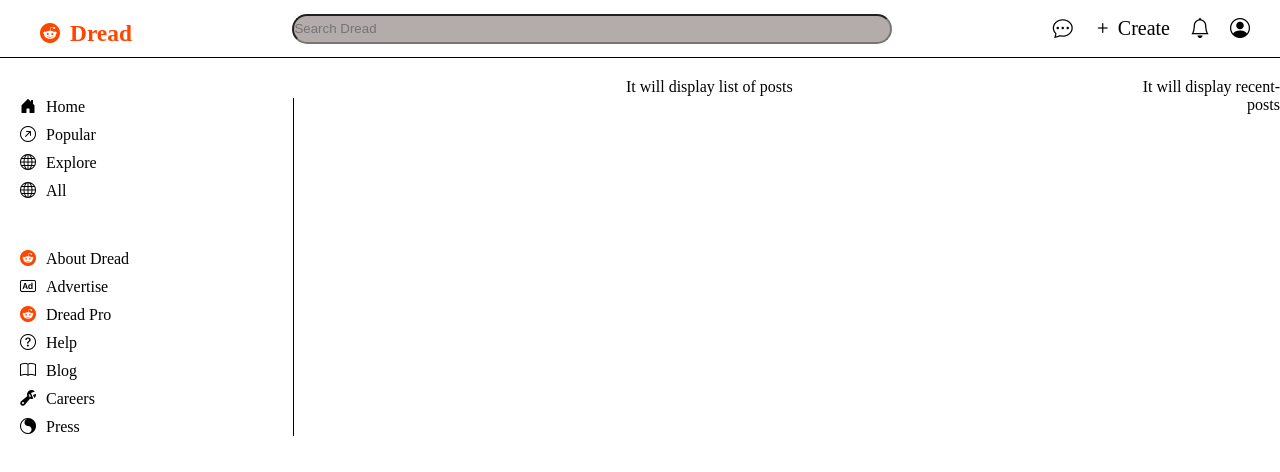
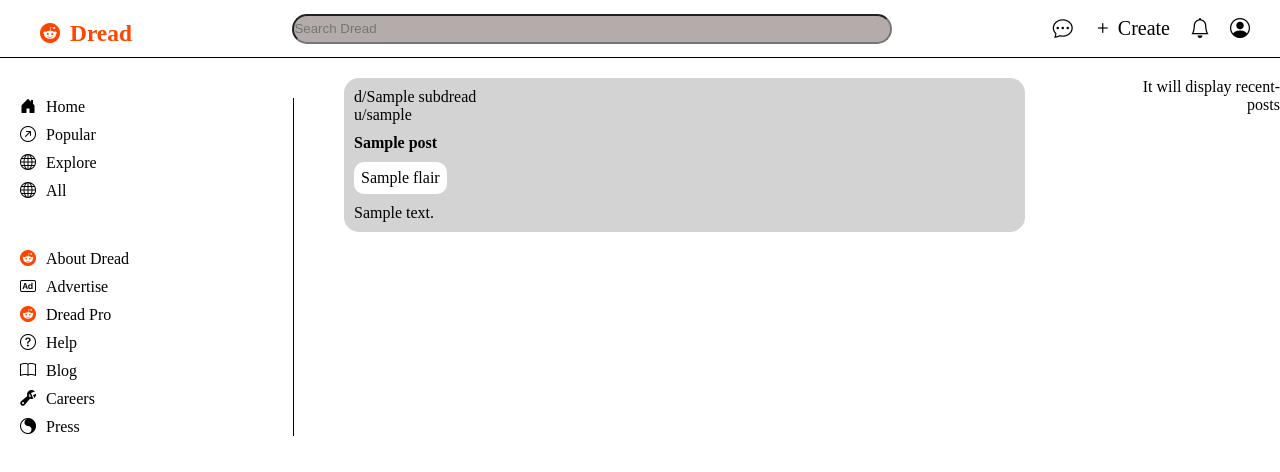
Before and after one commit to jimcarey1/dread_clone, a Django app: template templates/user/index.html in a window 1280 px wide. Shown: the top 472 px of the page. Run offline with Django 5.2, Linux system fonts and the light colour scheme; the template is opened without the code that fills it: most values are stand-ins (such as "Sample title", 1, 10 or a date in 2020).

Commit message:
User can view post and add comments. Modified index.html post list. Made some links working.

```diff
--- a/static/css/community.css
+++ b/static/css/community.css
@@ -59,3 +59,9 @@
     justify-content: space-between;
     align-items: center;
 }
+
+.details .join-status{
+    background-color: lightgreen;
+    padding: 5px;
+    border-radius: 5px;
+}
--- a/static/css/style.css
+++ b/static/css/style.css
@@ -144,7 +144,24 @@
     flex-direction: column;
     border-right: 1px solid right;
     gap: 30px;
-    text-align: center;
+}
+
+.post-list .post{
+    display: flex;
+    flex-direction: column;
+    gap: 10px;
+    background-color: lightgray;
+    justify-content: start;
+    align-items: self-start;
+    padding: 10px;
+    border-radius: 15px;
+    cursor: pointer;
+}
+
+.post-list .post .flair{
+    background-color: white;
+    padding: 7px;
+    border-radius: 10px;
 }
 
 .recent-posts{
--- a/subdread/urls.py
+++ b/subdread/urls.py
@@ -1,6 +1,6 @@
 from django.urls import path
 
-from .views import create_community, community_setup, community_home
+from .views import create_community, community_setup, community_home, join_subdread, leave_subdread
 from .views_mod_setup import mod_tools, post_flair, rules, create_new_rule
 
 urlpatterns = [
@@ -11,4 +11,6 @@
     path('mod/<str:subdread>/postflair', post_flair, name='community_post_flair'),
     path('mod/<str:subdread>/rules', rules, name='community_mod_rules'),
     path('mod/<str:subdread>/rules/new', create_new_rule, name='community_mod_create_new_rule'),
+    path('<str:subdread>/join/', join_subdread, name='community_join_url'),
+    path('<str:subdread>/leave/', leave_subdread, name='community_leave_url'),
 ]
--- a/templates/layout/index.html
+++ b/templates/layout/index.html
@@ -24,6 +24,12 @@
             <input type="text" placeholder="Search Dread">
         </div>
         <div class="button-menu">
+            {% if request.user.is_authenticated %}
+            <form method="post" action="accounts/logout/">
+                {% csrf_token %}
+                <button type="submit">Logout</button>
+            </form>
+            {% endif %}
             <i class="bi bi-chat-dots"></i>
             <div class="create-post">
                 <i class="bi bi-plus"></i>
@@ -75,7 +81,7 @@
                         </form>
                     </div>
                     <div class="your-communities">
-                        {% for subreddit in joined_subreddits %}
+                        {% for subreddit in data.joined_subreddits %}
                         <div class="{{ subreddit.name }}">
                             <a href="{% url 'community_setup_url' subdread=subreddit.name %}">{{ subreddit.name }}</a>
                         </div>
--- a/templates/user/index.html
+++ b/templates/user/index.html
@@ -2,7 +2,27 @@
 
 {% block content1 %}
 <div class="post-list">
-    <p>It will display list of posts</p>
+    {% for post in data.recent_posts %}
+    <div class="post" data-url="{% url 'post_view_url' post.subdread.name post.id %}" onclick="navigateToPost(this)">
+        <div class="info">
+            <div class="subdread">
+                <a href="{% url 'community_homepage_url' post.subdread.name %}">d/{{post.subdread.name}}</a>
+            </div>
+            <div class="author">
+                <a href="{% url 'other_user_profile_url' username=post.author.username %}">u/{{post.author.username}}</a>
+            </div>
+        </div>
+        <div class="title">
+            <b>{{post.title}}</b>
+        </div>
+        <div class="flair">
+            {{post.flair.name}}
+        </div>
+        <div class="content">
+            {{post.content|safe}}
+        </div>
+    </div>
+    {% endfor %}
 </div>
 {% endblock %}
 
--- a/user/urls.py
+++ b/user/urls.py
@@ -1,10 +1,11 @@
 from django.urls import path
 
-from .views import registration_view, login_view, logout_view, profile_view
+from .views import registration_view, login_view, logout_view, profile_view, user_profile_view
 
 urlpatterns = [
     path('register/', registration_view, name='user_registration_url'),
     path('login/', login_view, name='user_login_url'),
     path('logout/', logout_view, name='user_logout_url'),
     path('profile/', profile_view, name='user_profile_url'),
+    path('<str:username>/profile/', user_profile_view, name='other_user_profile_url'),
 ]
```
Also changed, not shown: subdread/views.py (+6 -6 lines), templates/subdread/community_homepage.html (+15 -0 lines), user/views.py (+10 -10 lines), db.sqlite3.
